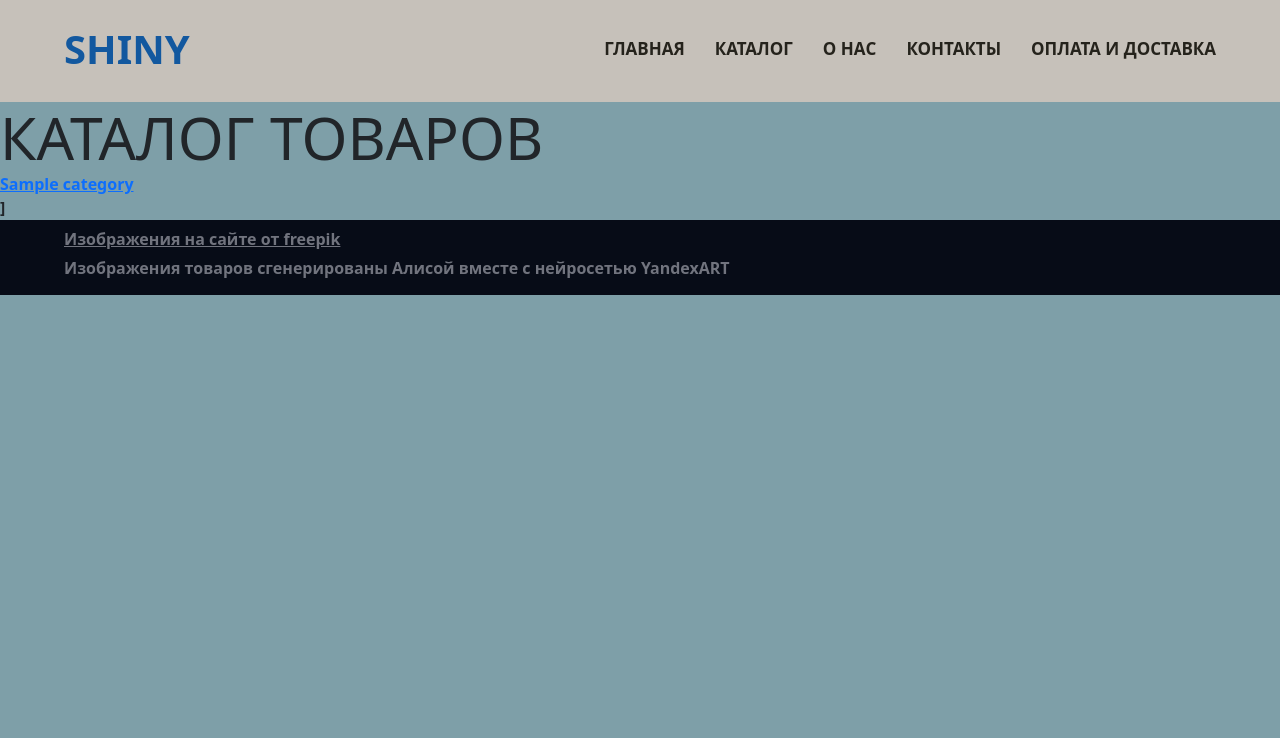
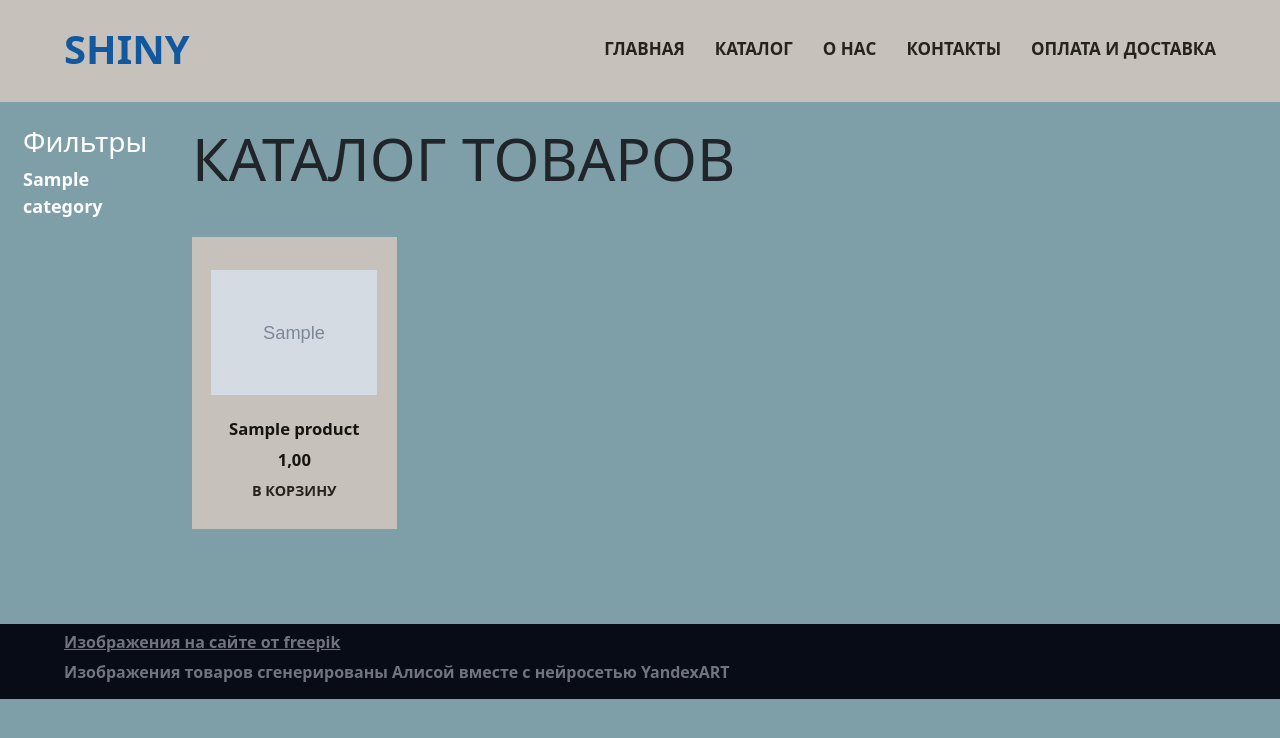
Before and after one commit to Irrima/Shiny_store, a Django app: page /catalog/ in a window 1280 px wide. Shown: the part 40-778 px from the top of the page. Run offline with Django 5.2, Linux system fonts and the light colour scheme; tables that the repository leaves empty hold one stand-in row (values such as "Sample post"); grey boxes marked "Sample" are stand-in pictures; parts of the project's set-up code (start-up, migrations or seed data) failed here and were passed over.

Commit message:
I made catalog pages

```diff
--- a/appShop/settings.py
+++ b/appShop/settings.py
@@ -129,6 +129,10 @@ STATICFILES_DIRS: list[Path] = [
     BASE_DIR / 'static',
 ]
 
+MEDIA_URL = 'media/'
+
+MEDIA_ROOT: Path = BASE_DIR / 'media'
+
 INTERNAL_IPS = [
     # ...
     "127.0.0.1",
--- a/appShop/urls.py
+++ b/appShop/urls.py
@@ -18,7 +18,8 @@ from django.contrib import admin
 from django.urls import include, path
 from debug_toolbar.toolbar import debug_toolbar_urls
 
-from appShop.settings import DEBUG
+from django.conf import settings
+from django.conf.urls.static import static
 
 urlpatterns = [
     path('admin/', admin.site.urls),
@@ -26,9 +27,10 @@ urlpatterns = [
     path('catalog/', include('goods.urls', namespace='catalog')),
 ]
 
-if DEBUG:
+if settings.DEBUG:
     urlpatterns = [
     path('admin/', admin.site.urls),
     path('', include('main.urls', namespace='main')),
     path('catalog/', include('goods.urls', namespace='catalog')),
 ] + debug_toolbar_urls()
+    urlpatterns += static(settings.MEDIA_URL, document_root=settings.MEDIA_ROOT)
--- a/goods/templates/goods/catalog.html
+++ b/goods/templates/goods/catalog.html
@@ -1,4 +1,4 @@
-{% extends "main/base.html" %}
+{% extends 'main/base.html' %}
 {% load static %}
 
 {% block title %}
@@ -6,20 +6,35 @@
 {% endblock %}
 
 {% block content %}
-    <h1>Каталог товаров</h1>
-    <div class="catalog">
-        <div>
-            <ul class="catalog_category">
+    <div class="catalog_page">
+        <div class="catalog_category">
+            <h4 class="catalog_category_title">Фильтры</h4>
+            <ul>
                 {% for category in categories %}
                     <li><a class="catalog_category_items" href="{% url "catalog:index" %}">{{ category.name }}</a></li>
                 {% endfor %}
             </ul>
-        </div>]
-
-
-
-        <div class="catalog_content">
-
+        </div>
+        <div class="catalog">
+            <div class="catalog_title">
+                <h1>Каталог товаров</h1>
+            </div>
+            <div class="catalog_content">
+                {% for product in goods %}
+                    <div class="catalog_card">
+                        {% if product.image %}
+                            <img class="catalog_card_img" src="{{ product.image.url }}" alt="{{ product.name }}">
+                        {% else %}
+                            <img class="catalog_card_img" src="{% static "img/no_image.jpg" %}" alt="Изображение товара">
+                        {% endif %}
+                        <div class="catalog_card_body">
+                            <p>{{ product.name }}</p>
+                            <p>{{ product.prise }}</p>
+                            <a href="#">в корзину</a>
+                        </div>
+                    </div>
+                {% endfor %}
+            </div>
         </div>
     </div>
 {% endblock %}
--- a/goods/urls.py
+++ b/goods/urls.py
@@ -5,5 +5,6 @@ from goods import views
 app_name = 'goods'
 urlpatterns = [
     path('', views.catalog, name='index'),
+    path('catalog/', views.catalog, name='catalog'),
     path('product/', views.product, name='product'),
 ]
--- a/goods/views.py
+++ b/goods/views.py
@@ -1,9 +1,11 @@
 from django.shortcuts import render
 
-from goods.models import Categories
+from goods.models import Categories, Products
+
 def catalog(request):
 
     categories = Categories.objects.all()
+    goods = Products.objects.all()
 
     context = {
         # header
@@ -12,9 +14,10 @@ def catalog(request):
         'tel': ' 8(989)1234567',
         'work': 'Работаем без выходных 9 - 18',
         'logo': 'shiny',
-
+        # content
 
         'categories': categories,
+        'goods': goods,
         # footer
 
         'img_info_1': 'Изображения на сайте от freepik',
--- a/main/templates/main/base.html
+++ b/main/templates/main/base.html
@@ -22,7 +22,7 @@
             <p>{{ logo }}</p>
             <ul>
                 <a class="nav" href="{% url 'main:index' %}"><li>Главная</li></a>
-                <a class="nav" href="#"><li>Каталог</li></a>
+                <a class="nav" href="{% url 'goods:catalog' %}"><li>Каталог</li></a>
                 <a class="nav" href="{% url 'main:about' %}"><li>О нас</li></a>
                 <a class="nav" href="{% url 'main:contacts' %}"><li>Контакты</li></a>
                 <a class="nav" href="{% url 'main:delivery' %}"><li>Оплата и доставка</li></a>
@@ -30,10 +30,10 @@
         </div>
     </header>
 
-    {% block content %}
+    {% block content_intro %}
     {% endblock %}
 
-    {% block content_intro %}
+    {% block content %}
     {% endblock %}
 
 {#    {% block content_catalog %}#}
--- a/main/templates/main/index.html
+++ b/main/templates/main/index.html
@@ -13,7 +13,7 @@
             </div>
             <div class="intro_text">
                 <p class="intro_paragraph">{{ intro_content }}</p>
-                <a class="btn btn_intro" href="#catalog">{{ intro_btn }}</a>
+                <a class="btn btn_intro" href="{% url 'goods:catalog' %}">{{ intro_btn }}</a>
             </div>
 
         </div>
@@ -50,7 +50,7 @@
                 </div>
                 <div class="home_about_text">
                     <p>{{ home_about_text }}</p>
-                    <a class="btn" href="{% url 'main:about' %}">{{ home_about_btn }}</a>
+                    <a class="btn" href="{% url 'goods:catalog' %}">{{ home_about_btn }}</a>
                 </div>
             </div>
         </div>
--- a/static/css/main.css
+++ b/static/css/main.css
@@ -1,5 +1,5 @@
 body {
-    background: #7e9fa8;;
+    background: #7e9fa8;
     font-weight: 700;
     height: 100%;
 }
@@ -14,7 +14,7 @@ html{
 p,
 ul,
 h1 {
-    margin: 0; padding: 0
+    margin: 0; padding: 0;
 }
 h1,
 h2{
@@ -122,58 +122,6 @@ button:focus{
     color: #070c17;
 }
 
-/*catalog*/
-
-/*.catalog{*/
-/*    height: 10vh;*/
-/*    padding: 5vw 0 3vw;*/
-/*    display: flex;*/
-/*    align-items: center;*/
-/*    justify-content: center;*/
-/*}*/
-/*.catalog> h1{*/
-/*    color: #151411;*/
-
-/*}*/
-/*.catalog_product{*/
-/*    padding: 4% 4% 2%;*/
-/*    display: grid;*/
-/*    justify-items: center;*/
-/*    grid-template-columns: repeat(3, 1fr);*/
-/*    column-gap: 2%;*/
-/*}*/
-/*.product{*/
-/*    width: 80%;*/
-/*    padding: 4%;*/
-/*    display: grid;*/
-/*    justify-items: center;*/
-/*    background: #c6c1ba;*/
-/*    text-decoration: none;*/
-/*    color: #151411;*/
-/*    margin-bottom: 12%;*/
-/*}*/
-
-/*.product:hover{*/
-/*    background: #d6cec8;*/
-/*    transition: transform .5s ease;*/
-/*    transform: scale(1.04);*/
-/*}*/
-/*.product-img{*/
-/*    width: 80%;*/
-/*    margin: 12% 0;*/
-/*}*/
-/*.product> a{*/
-/*    font-size: 1.3vw;*/
-/*    text-transform: uppercase;*/
-/*    text-decoration: none;*/
-/*    color: #25231c;*/
-/*    margin-bottom: 2%;*/
-/*}*/
-/*.product> p{*/
-/*    font-size: 1.5vw;*/
-/*    margin-bottom: 5%;*/
-/*}*/
-
 /*home_about*/
 .home_about{
     background: #cbcbd6;
@@ -251,6 +199,85 @@ button:focus{
 .footer_image> p,
 .footer_image> p> a{
     color: #71747e;
+}
+
+/*catalog_________________________________________________page*/
+
+.catalog_page{
+    padding-bottom: 5%;
+}
+.catalog_category> ul{
+    list-style: none;
+    margin-top: 5%;
+}
+.catalog_category> ul> li{
+    margin-bottom: 2%;
+}
+.catalog_category{
+    margin: 12%;
+    font-size: 18px;
+    color: #ffffff;
+}
+.catalog_category_title{
+    font-size: 28px;
+}
+.catalog_page{
+    display: grid;
+    grid-template-columns: 15vw 3fr;
+}
+.catalog_title{
+    padding-top: 2%;
+}
+.catalog_category_items{
+    text-decoration: none;
+    color: #ffffff;
+}
+.catalog_content{
+    background: #7e9fa8;
+    display: grid;
+    grid-template-columns: repeat(4, 1fr);
+    column-gap: 2%;
+    margin-top: 4%;
+}
+.catalog_card{
+    width: 80%;
+    padding: 4% 4% 10%;
+    display: grid;
+    justify-items: center;
+    background: #c6c1ba;
+    text-decoration: none;
+    color: #151411;
+    margin-bottom: 12%;
+}
+.catalog_card:hover{
+    background: #d6cec8;
+    transition: transform .5s ease;
+    transform: scale(1.04);
+}
+.catalog_card_img{
+    width: 13vw;
+    margin: 12% 0;
+}
+.catalog_card_body{
+    display: flex;
+    flex-direction: column;
+    align-items: center;
+}
+.catalog_card_body> a{
+    font-size: 1.12vw;
+    text-transform: uppercase;
+    text-decoration: none;
+    color: #25231c;
+    margin-bottom: 2%;
+}
+.catalog_card_body> a:hover{
+    color: #12589f;
+    transition: transform .5s ease;
+    transform: scale(1.04);
+}
+.catalog_card_body> p{
+    font-size: 1.3vw;
+    margin-bottom: 5%;
 }
 
 
```
